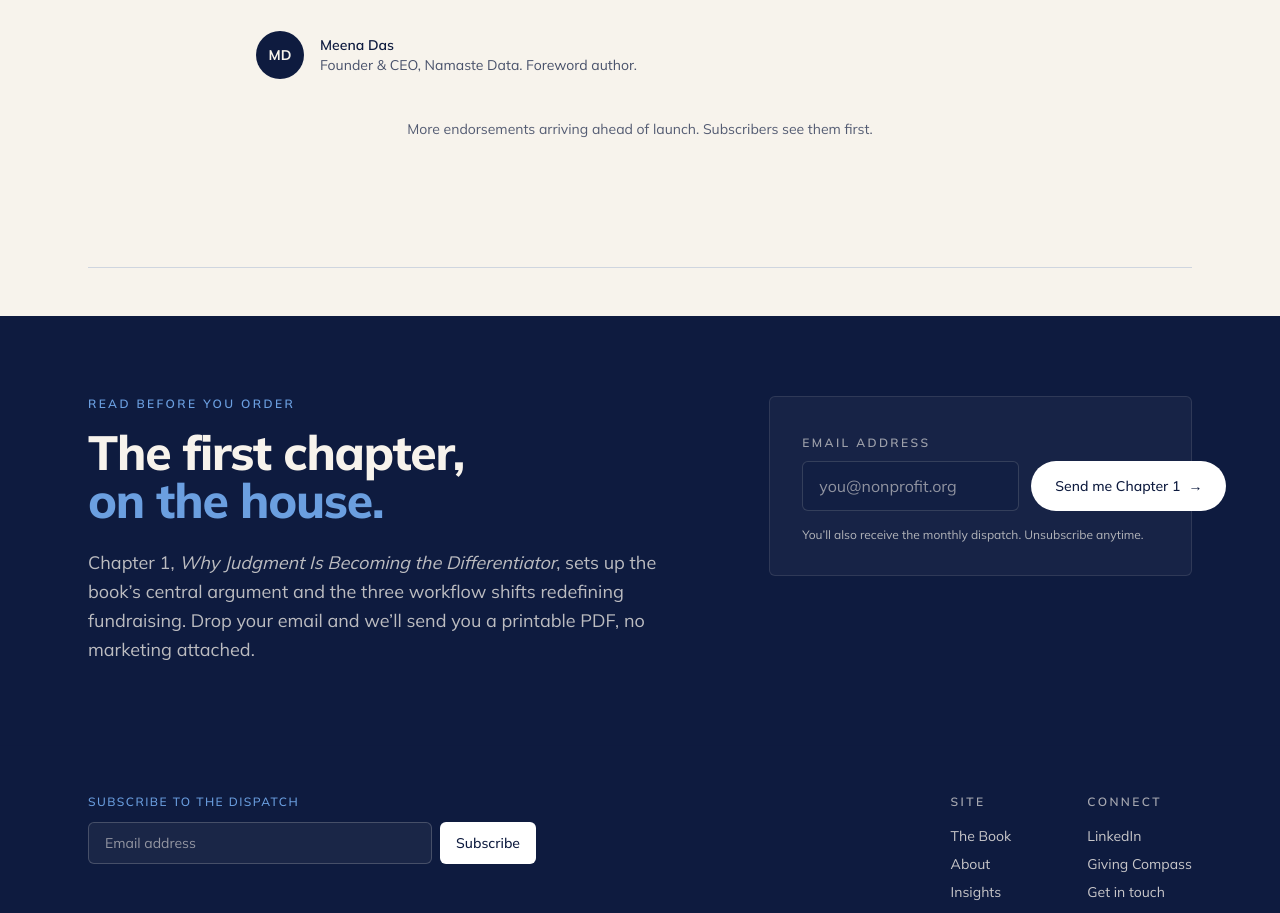
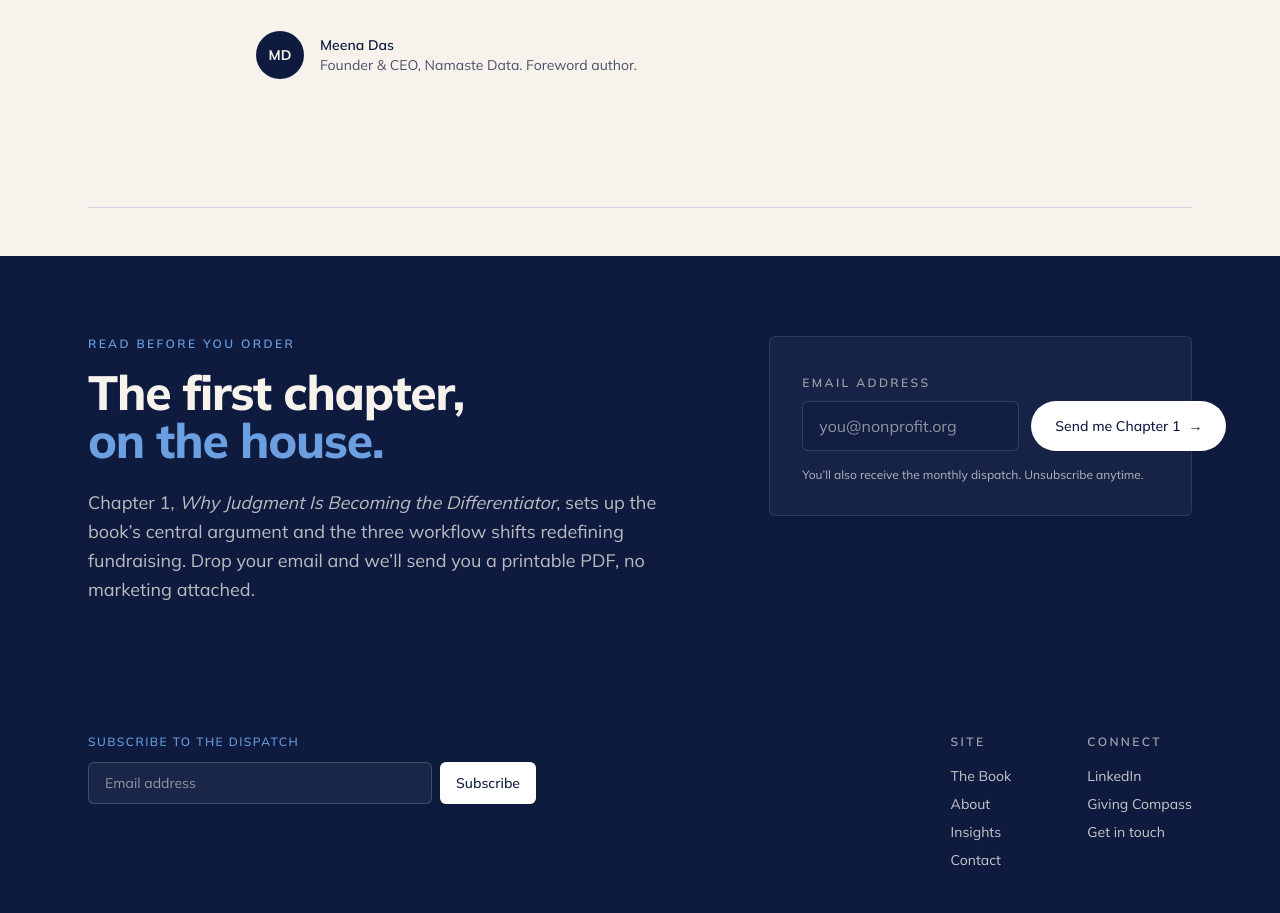
Before and after one commit to pfeifero-bit/author-site, a Next.js app: page / in a window 1280 px wide. Shown: the part 2692-3605 px from the top of the page. Built offline with nearby package versions, Linux system fonts and the light colour scheme; no server answers.

Commit message:
Remove 'More endorsements arriving' teaser from home Endorsement section
The line is no longer needed; the Meena Das foreword quote stands on
its own without a follow-up about future endorsements.

```diff
--- a/src/components/sections/Endorsement.tsx
+++ b/src/components/sections/Endorsement.tsx
@@ -40,10 +40,6 @@ export function Endorsement() {
           </div>
         </figcaption>
       </motion.figure>
-
-      <p className="mx-auto mt-10 max-w-2xl text-center text-sm text-ink/70">
-        More endorsements arriving ahead of launch. Subscribers see them first.
-      </p>
     </section>
   );
 }
```
